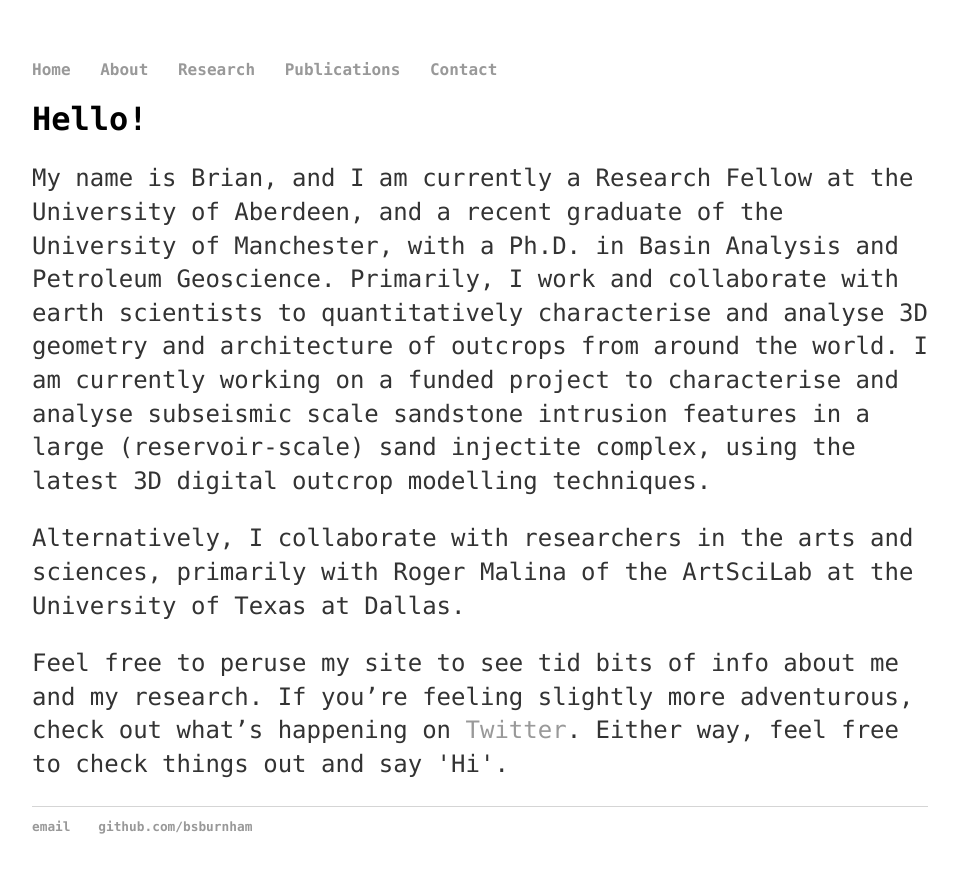
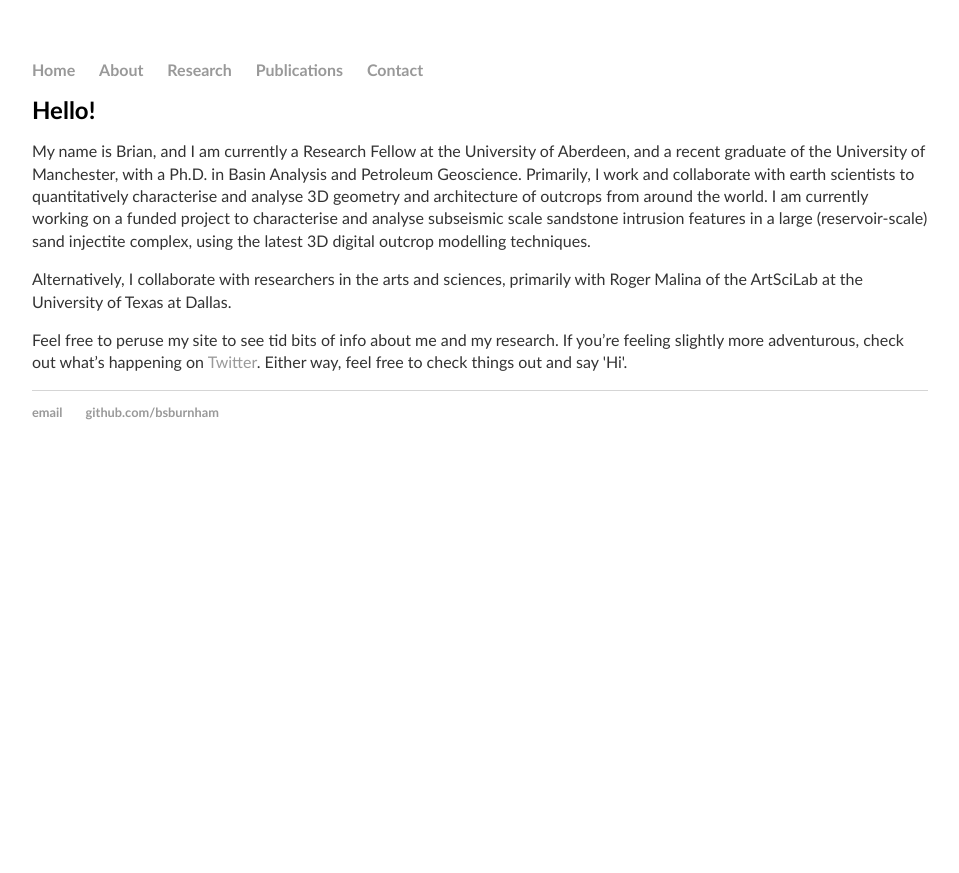
Before and after one commit to bsburnham/bsburnham.github.io, a Jekyll site: the page built from index.html, in a window 1280 px wide. Shown: the top 873 px of the page, without its empty margins (160-1119 px from the left). Built offline with Jekyll 4.4.1, drawn with Linux system fonts in a browser that asks for light colours.

Commit message:
Update main.css

```diff
--- a/css/main.css
+++ b/css/main.css
@@ -3,7 +3,7 @@ body {
     width: 70%;
 }
 nav ul, footer ul {
-    font-family: 'Lucida Console', Monaco, monospace;
+    font-family: 'Trebuchet MS', Helvetica, sans-serif;
     padding: 0px;
     list-style: none;
     font-weight: bold;
@@ -20,12 +20,12 @@ a:hover {
     text-decoration: underline;
 }
 h1 {
-    font-size: 2em;
-    font-family: 'Lucida Console', Monaco, monospace;
+    font-size: 1.5em;
+    font-family: 'Trebuchet MS', Helvetica, sans-serif;
 }
 p {
-    font-size: 1.5em;
-    font-family: 'Lucida Console', Monaco, monospace;
+    font-size: 1em;
+    font-family: 'Trebuchet MS', Helvetica, sans-serif;
     line-height: 1.4em;
     color: #333;
 }
```
